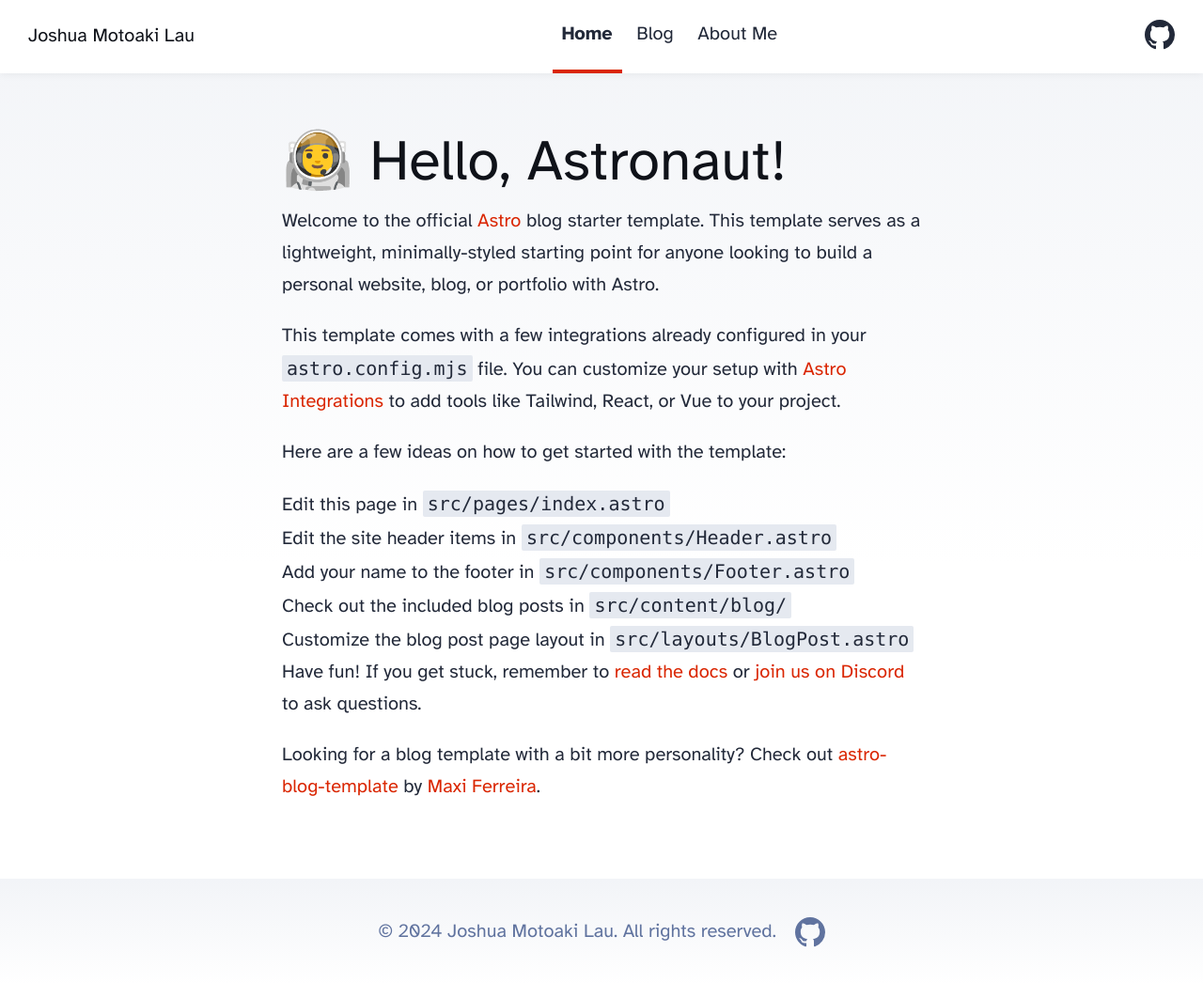
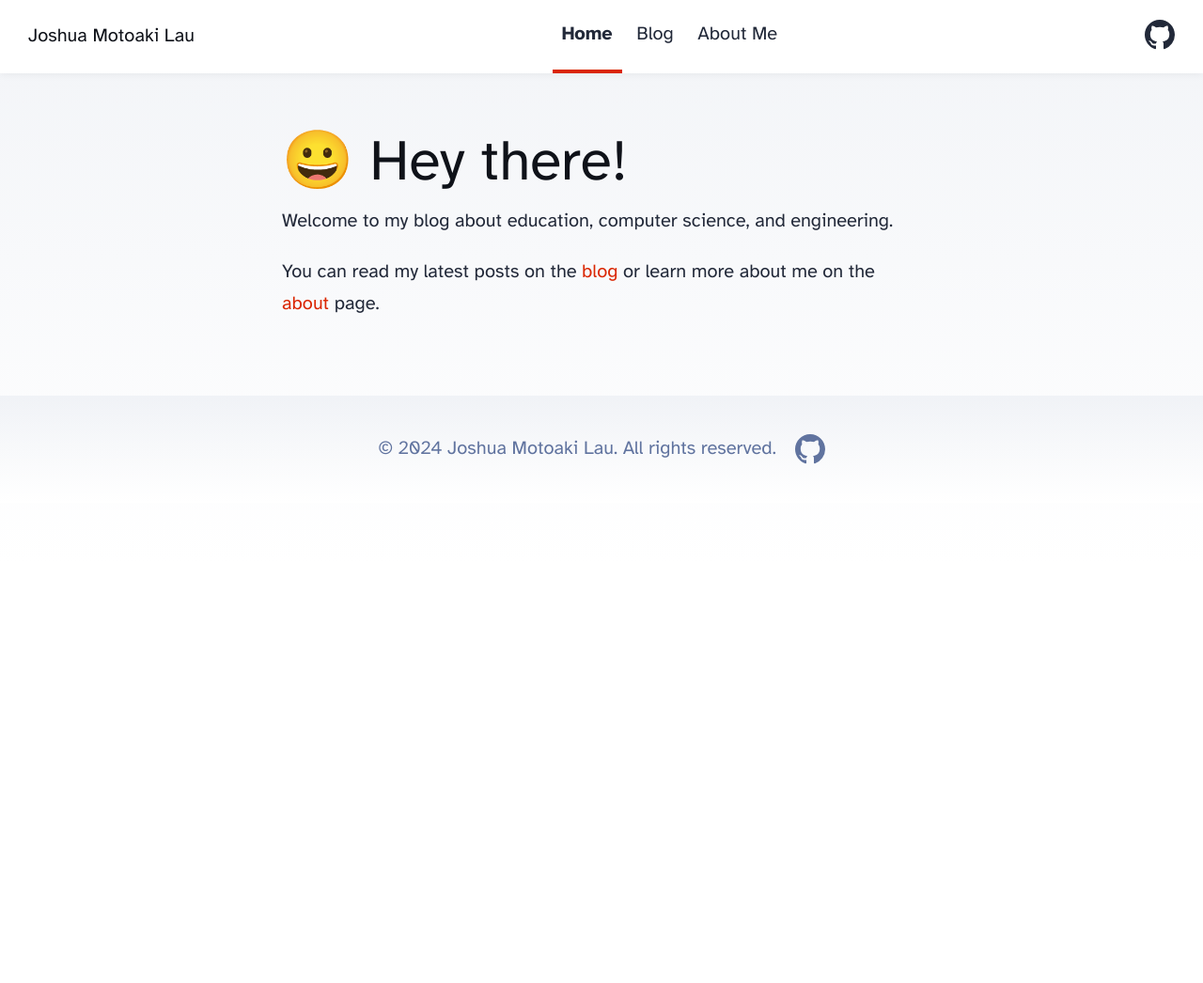
Before and after one commit to joshuamotoaki/my-blog, an Astro site: page / in a window 1280 px wide. Shown: the whole page at 94% size. After the commit the page ends 800 px from the top, so only its background shows below. Built offline with nearby package versions, Linux system fonts and the light colour scheme; Astro itself is replaced by a stand-in of ours.

Commit message:
Start filling out with actual information

```diff
--- a/src/pages/index.astro
+++ b/src/pages/index.astro
@@ -13,36 +13,15 @@ import { SITE_TITLE, SITE_DESCRIPTION } from '../consts';
 	<body>
 		<Header />
 		<main>
-			<h1>🧑‍🚀 Hello, Astronaut!</h1>
+			<h1>😀 Hey there!</h1>
 			<p>
-				Welcome to the official <a href="https://astro.build/">Astro</a> blog starter template. This
-				template serves as a lightweight, minimally-styled starting point for anyone looking to build
-				a personal website, blog, or portfolio with Astro.
+				Welcome to my blog about education, computer science, and engineering.
+
+
 			</p>
+
 			<p>
-				This template comes with a few integrations already configured in your
-				<code>astro.config.mjs</code> file. You can customize your setup with
-				<a href="https://astro.build/integrations">Astro Integrations</a> to add tools like Tailwind,
-				React, or Vue to your project.
-			</p>
-			<p>Here are a few ideas on how to get started with the template:</p>
-			<ul>
-				<li>Edit this page in <code>src/pages/index.astro</code></li>
-				<li>Edit the site header items in <code>src/components/Header.astro</code></li>
-				<li>Add your name to the footer in <code>src/components/Footer.astro</code></li>
-				<li>Check out the included blog posts in <code>src/content/blog/</code></li>
-				<li>Customize the blog post page layout in <code>src/layouts/BlogPost.astro</code></li>
-			</ul>
-			<p>
-				Have fun! If you get stuck, remember to <a href="https://docs.astro.build/"
-					>read the docs
-				</a> or <a href="https://astro.build/chat">join us on Discord</a> to ask questions.
-			</p>
-			<p>
-				Looking for a blog template with a bit more personality? Check out <a
-					href="https://github.com/Charca/astro-blog-template"
-					>astro-blog-template
-				</a> by <a href="https://twitter.com/Charca">Maxi Ferreira</a>.
+				You can read my latest posts on the <a href="/blog">blog</a> or learn more about me on the <a href="/about">about</a> page.
 			</p>
 		</main>
 		<Footer />
```
Also changed, not shown: README.md.
